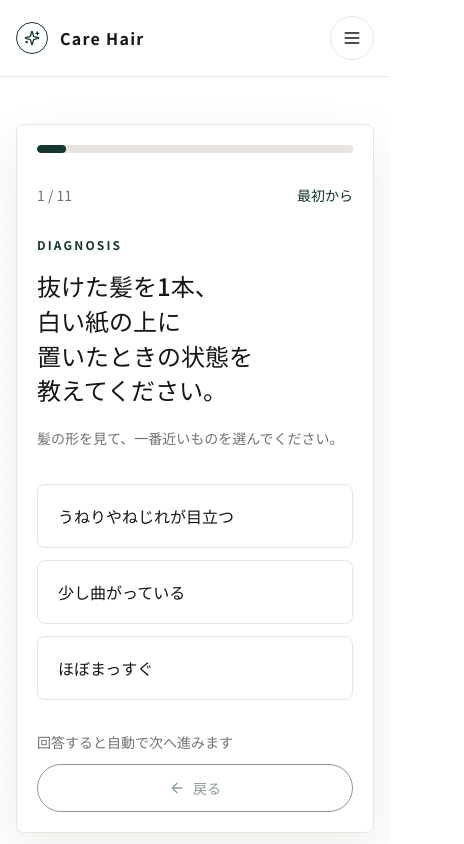
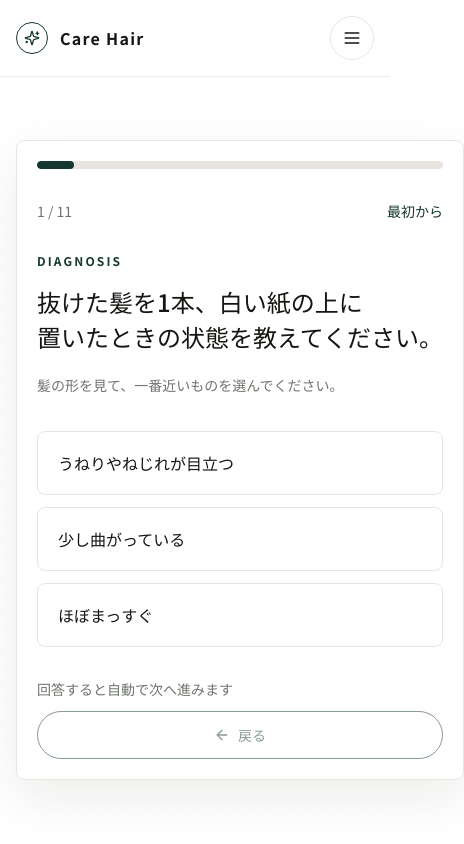
Before and after one commit to gomaabura1102-beep/care-hair, a Next.js app: page /diagnosis in a window 390 px wide. Shown: the top 844 px of the page, 464 px wide, since content can reach past the window. Built offline with nearby package versions, Linux system fonts and the light colour scheme.

Commit message:
Prevent unmarked question title wrapping

```diff
--- a/app/globals.css
+++ b/app/globals.css
@@ -38,9 +38,31 @@ img {
 .jp-question-title {
   line-break: strict;
   overflow-wrap: normal;
+  word-break: keep-all;
+}
+
+.jp-question-title--manual {
   white-space: pre-line;
   text-wrap: pretty;
-  word-break: auto-phrase;
+}
+
+.jp-question-title--single {
+  font-size: clamp(0.88rem, 3.7vw, 2.25rem);
+  line-height: 1.45;
+  white-space: nowrap;
+}
+
+@media (min-width: 640px) {
+  .jp-question-title--single {
+    font-size: clamp(1.25rem, 3.1vw, 2.25rem);
+  }
+}
+
+@media (min-width: 768px) {
+  .jp-question-title--single {
+    font-size: clamp(1.5rem, 2.8vw, 2.5rem);
+    line-height: 1.38;
+  }
 }
 
 .noise {
--- a/features/diagnosis/diagnosis-form.tsx
+++ b/features/diagnosis/diagnosis-form.tsx
@@ -21,6 +21,7 @@ export function DiagnosisForm() {
   const router = useRouter();
   const [current, setCurrent] = useState(0);
   const question = questions[current];
+  const hasManualTitleBreak = question.title.includes("\n");
   const progress = ((current + 1) / questions.length) * 100;
 
   const defaultValues = useMemo<FormValues>(
@@ -66,7 +67,14 @@ export function DiagnosisForm() {
       </div>
 
       <p className="mb-4 text-xs font-bold uppercase tracking-[0.18em] text-green">Diagnosis</p>
-      <h1 className="jp-question-title max-w-3xl text-2xl font-medium leading-[1.45] sm:text-3xl md:text-4xl md:leading-[1.38]">
+      <h1
+        className={cn(
+          "jp-question-title max-w-full font-medium",
+          hasManualTitleBreak
+            ? "jp-question-title--manual text-2xl leading-[1.45] sm:text-3xl md:text-4xl md:leading-[1.38]"
+            : "jp-question-title--single"
+        )}
+      >
         {question.title}
       </h1>
       <p className="mt-4 max-w-2xl text-sm leading-7 text-muted sm:text-base">{question.hint}</p>
```
